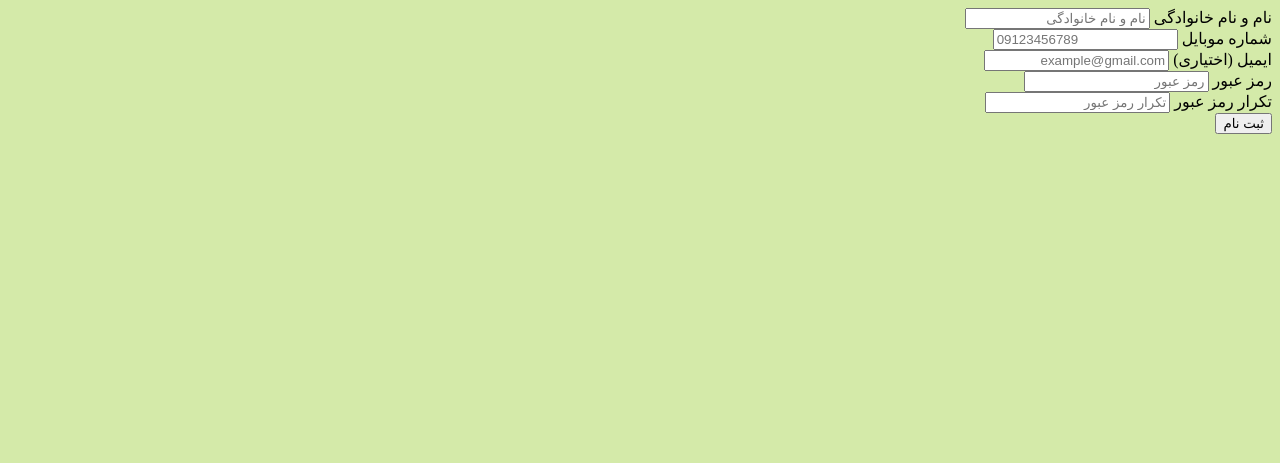
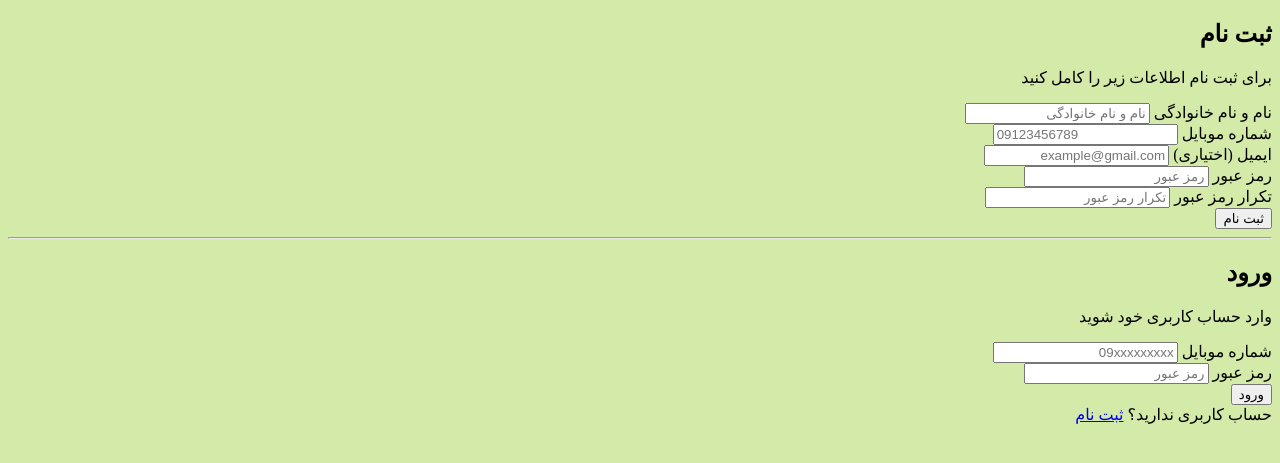
Before and after one commit to vanderland-red/Medical-Clinic, a Flask app: page /user/register in a window 1280 px wide. Shown: the top 463 px of the page. Run offline with Flask 3, Linux system fonts and the light colour scheme.

Commit message:
User Login form is added

```diff
--- a/blueprints/user.py
+++ b/blueprints/user.py
@@ -1,19 +1,24 @@
 from flask import Blueprint,render_template,request,redirect,flash,url_for
 from models.tables import User
 from extentions import db
-from werkzeug.security import generate_password_hash
+from werkzeug.security import generate_password_hash,check_password_hash
+from flask_login import login_user,logout_user
 import re
+
 
 
 bp = Blueprint("user", __name__, url_prefix="/user")
 
-
-
+#===================
+# USER Dashboard
+#===================
 @bp.route("/dashboard", methods=["GET"])
 def dashboard ():
     return render_template("user/user_dashboard.html")
 
-
+#===================
+# USER Register
+#===================
 @bp.route("/register", methods=["GET", "POST"])
 def register():
 
@@ -105,3 +110,45 @@ def register():
 
     flash("ثبت نام با موفقیت انجام شد.", "success")
     return redirect(url_for("user.dashboard"))
+
+
+#===================
+# USER Login
+#===================
+@bp.route("/login", methods=["GET", "POST"])
+def login():
+
+    if request.method == "POST":
+
+        phone = request.form.get("phone").strip()
+        password = request.form.get("password")
+
+        user = User.query.filter_by(phone=phone).first()
+
+        if user is None:
+            flash("شماره موبایل وارد شده یافت نشد.", "error")
+            return redirect(url_for("user.login"))
+
+        if not check_password_hash(user.password, password):
+            flash("رمز عبور اشتباه است.", "danger")
+            return redirect(url_for("user.login"))
+
+        login_user(user)
+
+        flash("با موفقیت وارد حساب کاربری شدید.", "success")
+
+        return redirect(url_for("user.dashboard"))
+
+    return render_template("user/user_login.html")
+
+
+#===================
+# USER Logout
+#===================
+@bp.route("/logout")
+def logout():
+
+    logout_user()
+
+    flash("از حساب کاربری خارج شدید.", "success")
+    return redirect(url_for("general.home"))
--- a/templates/user/user_dashboard.html
+++ b/templates/user/user_dashboard.html
@@ -7,4 +7,6 @@
 {% block body %}
 <h1>heloo Karbar</h1>
 
+<a href="{{ url_for('user.logout') }}">خروج از حساب</a>
+
 {% endblock %}
--- a/templates/user/user_login.html
+++ b/templates/user/user_login.html
@@ -8,13 +8,16 @@
 <link rel="stylesheet" href="{{ url_for('static', filename='css/home.css') }}">
 
 <section class="user-register-parent">
+    <h2>ثبت نام</h2>
+    <p>برای ثبت نام اطلاعات زیر را کامل کنید</p>
     <form action="{{ url_for('user.register') }}" method="POST">
 
         <input type="hidden" name="csrf_token" value="{{ csrf_token() }}">
 
         <div class="form-group">
             <label for="fullname">نام و نام خانوادگی</label>
-            <input type="text" id="fullname" name="fullname" value="{{ fullname or '' }}" placeholder="نام و نام خانوادگی" required> <!--value باعث میشه اطلاعات در صورت خرابی رمز عبور پاک نشن-->
+            <input type="text" id="fullname" name="fullname" value="{{ fullname or '' }}"
+                placeholder="نام و نام خانوادگی" required> <!--value باعث میشه اطلاعات در صورت خرابی رمز عبور پاک نشن-->
         </div>
 
         <div class="form-group">
@@ -42,4 +45,47 @@
     </form>
 </section>
 
-{% endblock %}
+<hr>
+
+<div class="login-box">
+
+
+    <section class="user-login-parent">
+
+        <h2>ورود</h2>
+        <p>وارد حساب کاربری خود شوید</p>
+        <form action="{{ url_for('user.login') }}" method="POST">
+
+            <input type="hidden" name="csrf_token" value="{{ csrf_token() }}">
+
+            <div class="form-group">
+                <label>شماره موبایل</label>
+                <input type="text" name="phone" placeholder="09xxxxxxxxx">
+            </div>
+
+            <div class="form-group">
+                <label>رمز عبور</label>
+                <input type="password" name="password" placeholder="رمز عبور">
+            </div>
+
+            <div class="remember">
+
+
+            </div>
+
+            <button type="submit">
+                ورود
+            </button>
+
+        </form>
+
+        <div class="register">
+            حساب کاربری ندارید؟
+            <a href="{{ url_for('user.register') }}">
+                ثبت نام
+            </a>
+        </div>
+    </section>
+
+
+    {% endblock %}
```
